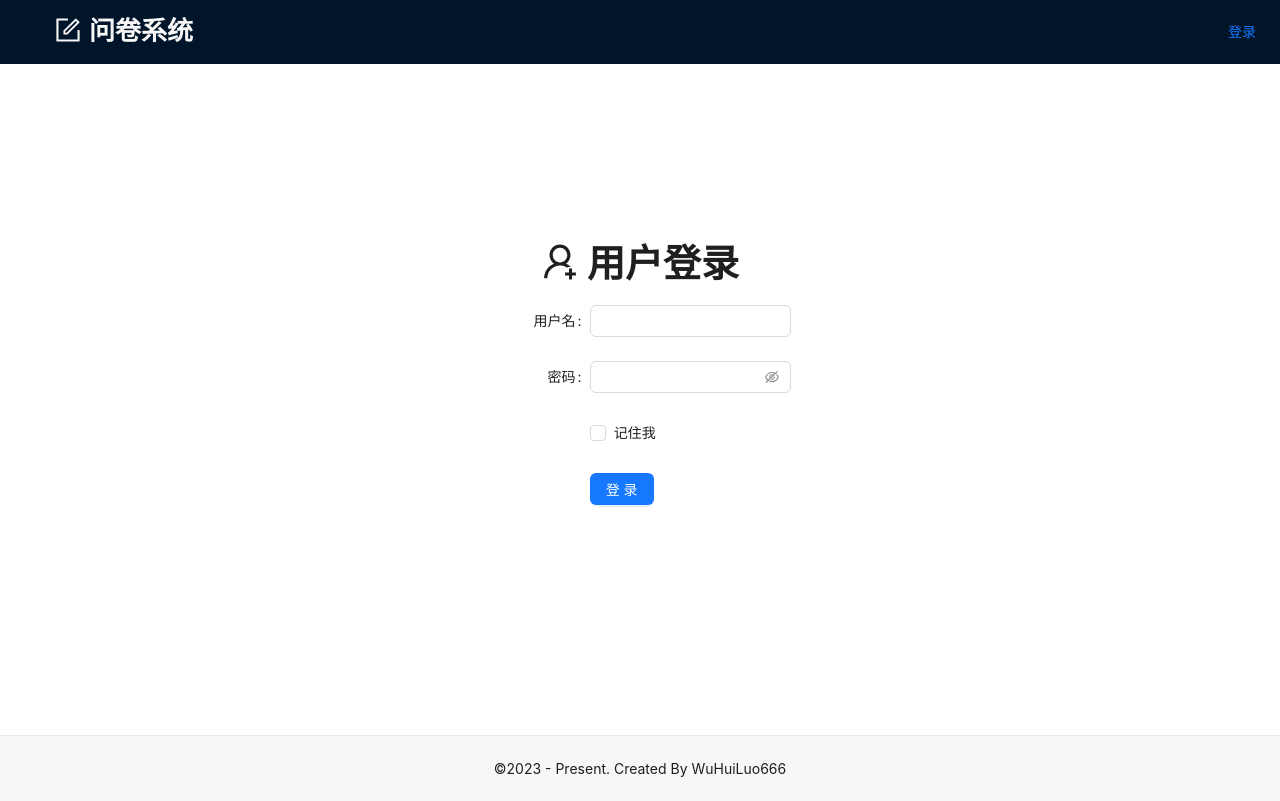
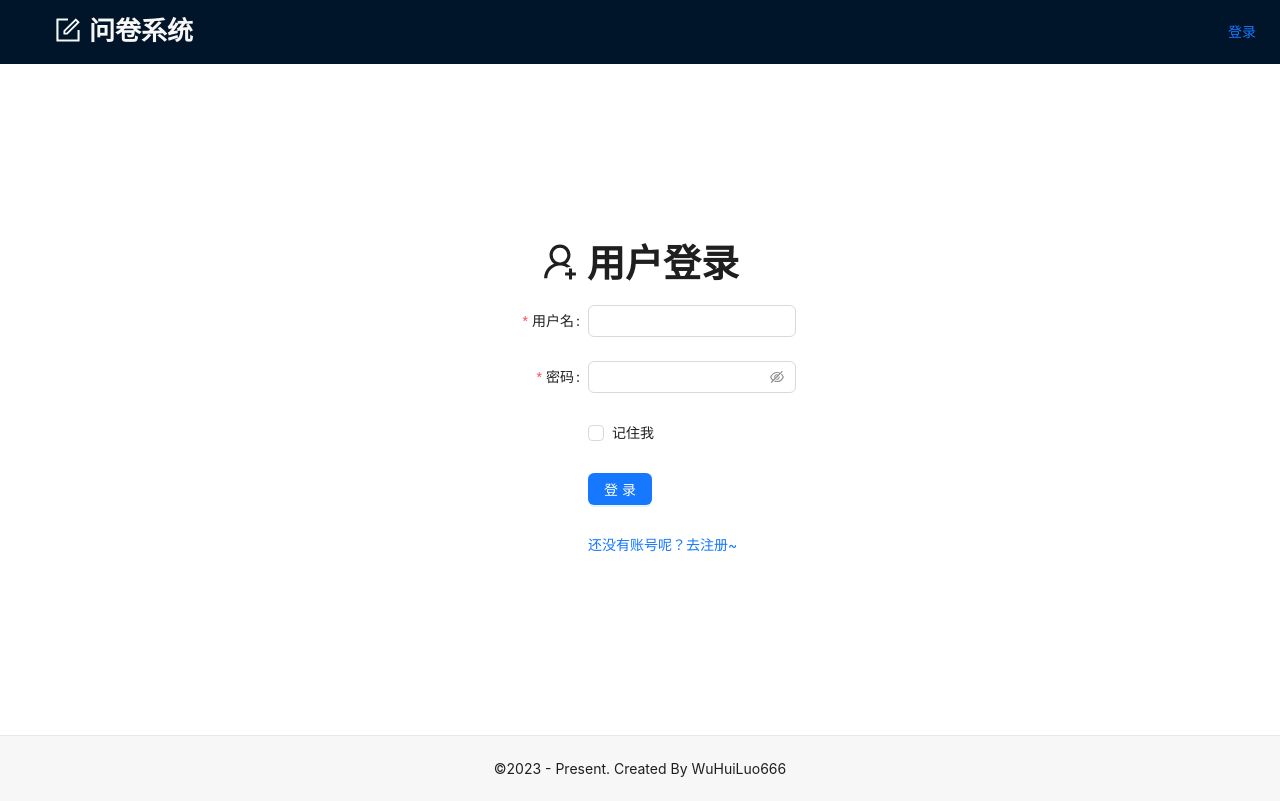
Before and after one commit to wuhuiluo666/questionnaire-FE, a React (Create React App) app: page /login in a window 1280 px wide. Built offline with nearby package versions, Linux system fonts and the light colour scheme.

Commit message:
add mockjs

```diff
--- a/package.json
+++ b/package.json
@@ -13,6 +13,8 @@
     "@types/react-dom": "^18.2.6",
     "ahooks": "^3.7.8",
     "antd": "^5.7.0",
+    "axios": "^1.4.0",
+    "mockjs": "^1.1.0",
     "react": "^18.2.0",
     "react-dom": "^18.2.0",
     "react-router-dom": "^6.14.1",
@@ -46,6 +48,7 @@
     ]
   },
   "devDependencies": {
+    "@types/mockjs": "^1.0.7",
     "typescript-plugin-css-modules": "^5.0.1"
   }
 }
--- /dev/null
+++ b/src/_mock/index.ts
@@ -0,0 +1,8 @@
+import Mock from 'mockjs'
+
+Mock.mock('/api/test', 'get', () => ({
+  error: 0,
+  data: {
+    message: '我是吴辉洛'
+  }
+}))
--- a/src/pages/Home.tsx
+++ b/src/pages/Home.tsx
@@ -1,10 +1,15 @@
-import React from 'react'
+import React, { useEffect } from 'react'
 import { useNavigate } from 'react-router-dom'
 import { Button, Typography } from 'antd'
 import styles from './Home.module.scss'
+import '../_mock/index' // mockjs
+import axios from 'axios'
 
 const Home = () => {
     const nav = useNavigate()
+    useEffect(() => {
+        axios.get('/api/test').then(res => console.log('res', res))
+    }, [])
     return <div className={styles.container}>
         <div className={styles.info}>
             <Typography.Title>问卷调查 | 在线投票</Typography.Title>
--- a/src/pages/Login.tsx
+++ b/src/pages/Login.tsx
@@ -53,10 +53,20 @@ const Login = () => {
             </Title>
         </Space>
         <Form form={form} onFinish={onFinish} labelCol={{ span: 8 }} wrapperCol={{ span: 16 }}>
-            <Form.Item label={'用户名'} name={'username'}>
+            <Form.Item rules={[
+                {
+                    required: true,
+                    message: '请输入用户名'
+                }
+            ]} label={'用户名'} name={'username'}>
                 <Input />
             </Form.Item>
-            <Form.Item label={'密码'} name={'password'}>
+            <Form.Item rules={[
+                {
+                    required: true,
+                    message: '请输入密码'
+                }
+            ]} label={'密码'} name={'password'}>
                 <Input.Password />
             </Form.Item>
             <Form.Item name={'remember'} valuePropName={'checked'} wrapperCol={{ offset: 8, span: 16 }}>
@@ -66,7 +76,7 @@ const Login = () => {
                 <Button htmlType={'submit'} type={'primary'}>登录</Button>
             </Form.Item>
             <Form.Item wrapperCol={{ offset: 8, span: 16 }}>
-                <Link to={'/reigster'}></Link>
+                <Link to={'/reigster'}>还没有账号呢？去注册~</Link>
             </Form.Item>
         </Form>
     </div>
```
Also changed, not shown: 2 other files (tests, documents, lock files or other folders).
